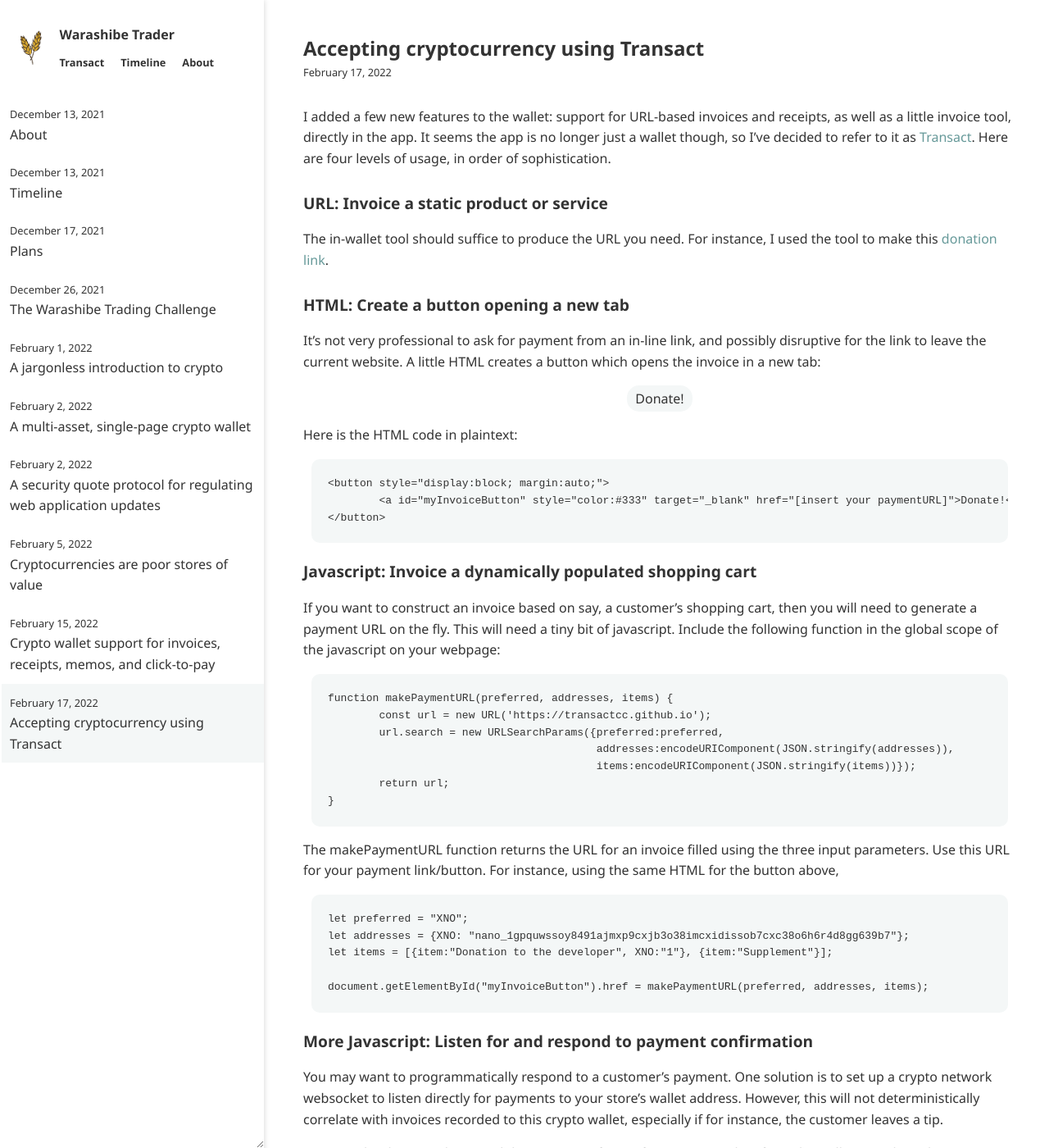
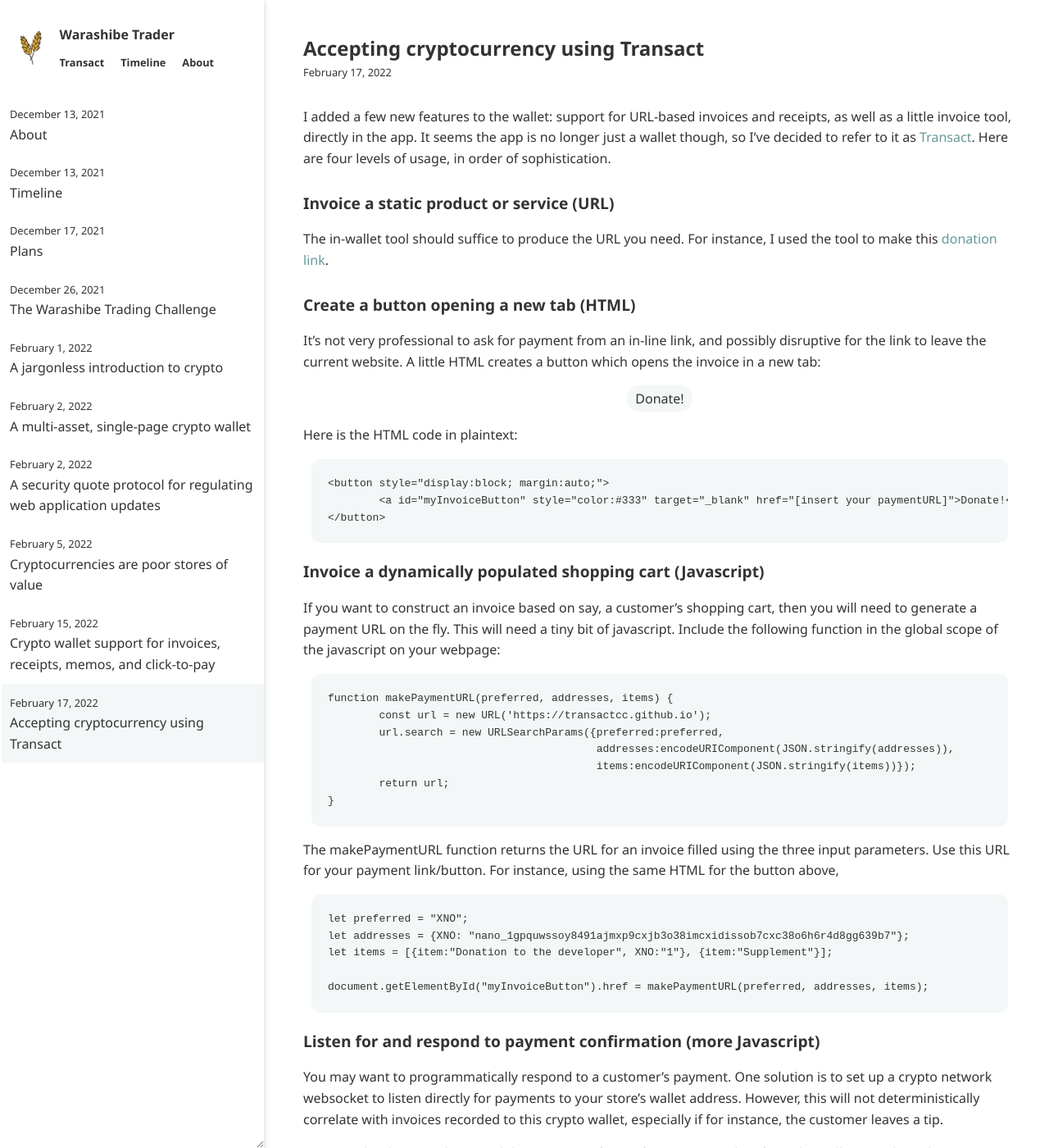
Before and after one commit to warashibetrader/warashibetrader.github.io, a Jekyll site: the page built from _posts/2022-02-17-invoices.md, in a window 1280 px wide and 1400 px high. Shown: the whole window at 82% size. Built offline with Jekyll 4.4.1, drawn with Linux system fonts in a browser that asks for light colours.

```diff
--- a/_posts/2022-02-17-invoices.md
+++ b/_posts/2022-02-17-invoices.md
@@ -4,14 +4,14 @@ title: "Accepting cryptocurrency using Transact"
 
 I added a few new features to the wallet: support for URL-based invoices and receipts, as well as a little invoice tool, directly in the app. It seems the app is no longer just a wallet though, so I've decided to refer to it as [Transact](https://transactcc.github.io). Here are four levels of usage, in order of sophistication.
 
-### URL: Invoice a static product or service
+### Invoice a static product or service (URL)
 
 The in-wallet tool should suffice to produce the URL you need. For instance, I used the tool to make this [donation link](https://transactcc.github.io/?preferred=XNO&addresses=%257B%2522XNO%2522%253A%2522nano_1gpquwssoy8491ajmxp9cxjb3o38imcxidissob7cxc38o6h6r4d8gg639b7%2522%257D&items=%255B%257B%2522item%2522%253A%2522Donation%2520to%2520the%2520developer%2522%252C%2522XNO%2522%253A%25221%2522%257D%252C%257B%2522item%2522%253A%2522Supplement%2522%252C%2522XNO%2522%253A%2522%2522%257D%255D).
 
 
 
 
-### HTML: Create a button opening a new tab
+### Create a button opening a new tab (HTML)
 
 It's not very professional to ask for payment from an in-line link, and possibly disruptive for the link to leave the current website. A little HTML creates a button which opens the invoice in a new tab:
 
@@ -24,7 +24,7 @@ Here is the HTML code in plaintext:
 	</button>
 
 
-### Javascript: Invoice a dynamically populated shopping cart
+### Invoice a dynamically populated shopping cart (Javascript)
 
 If you want to construct an invoice based on say, a customer's shopping cart, then you will need to generate a payment URL on the fly. This will need a tiny bit of javascript. Include the following function in the global scope of the javascript on your webpage:
 
@@ -45,7 +45,7 @@ The makePaymentURL function returns the URL for an invoice filled using the thre
 	document.getElementById("myInvoiceButton").href = makePaymentURL(preferred, addresses, items);
 
 
-### More Javascript: Listen for and respond to payment confirmation
+### Listen for and respond to payment confirmation (more Javascript)
 
 You may want to programmatically respond to a customer's payment. One solution is to set up a crypto network websocket to listen directly for payments to your store's wallet address. However, this will not deterministically correlate with invoices recorded to this crypto wallet, especially if for instance, the customer leaves a tip.
 
```
